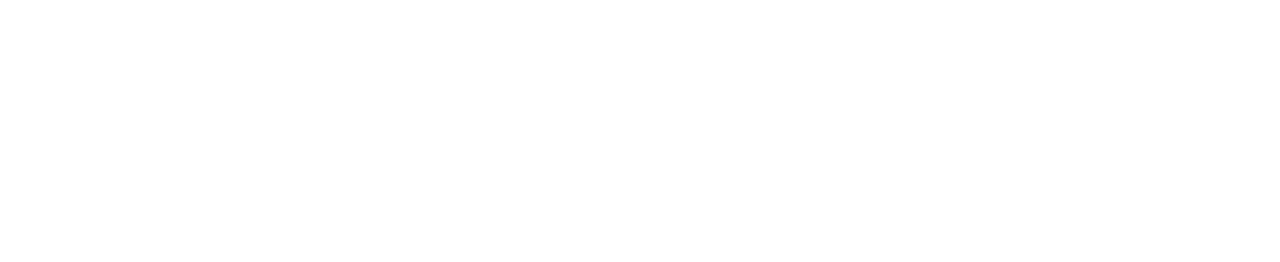
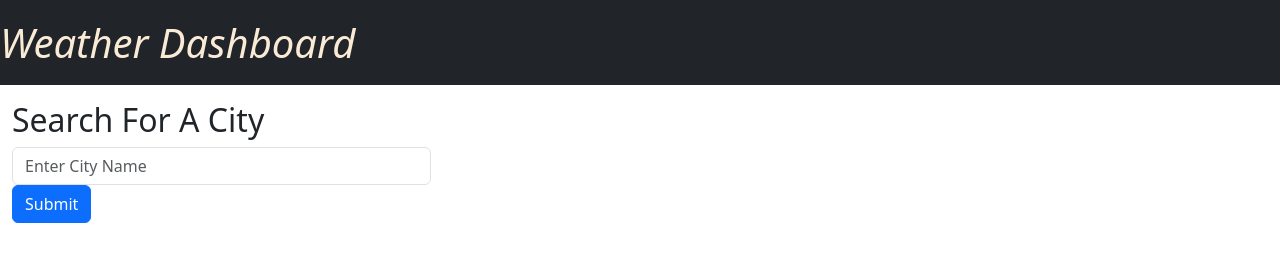
Before and after one commit to AngelaFig/Weather-Dashboard, a plain HTML site: page index.html in a window 1280 px wide. Drawn offline with nearby package versions, Linux system fonts and the light colour scheme.

Commit message:
Added intial HTML for nav, search bar, and search history section.  Added api key and api call format tto js. Added some basic style overrides to css

```diff
--- a/assets/main.css
+++ b/assets/main.css
@@ -0,0 +1,13 @@
+*{
+    box-sizing: border-box;
+}
+
+nav {
+    height: 85px;
+
+}
+
+#text{
+    color:antiquewhite;
+    text-align: center;
+}
--- a/assets/script.js
+++ b/assets/script.js
@@ -0,0 +1,6 @@
+
+http://api.openweathermap.org/geo/1.0/direct?q={city name},{state code},{country code}&limit={limit}&appid={API key}
+
+// US CODE: 840
+
+var apiKey = '59939906650b56969f54c525743fa617';
--- a/index.html
+++ b/index.html
@@ -3,10 +3,33 @@
 <head>
     <meta charset="UTF-8">
     <meta name="viewport" content="width=device-width, initial-scale=1.0">
+    <link href="https://cdn.jsdelivr.net/npm/bootstrap@5.3.0/dist/css/bootstrap.min.css" rel="stylesheet" integrity="sha384-9ndCyUaIbzAi2FUVXJi0CjmCapSmO7SnpJef0486qhLnuZ2cdeRhO02iuK6FUUVM" crossorigin="anonymous">
     <link rel="stylesheet" href="assets/main.css">
-    <title>Document</title>
+    <title>Weather Dashboard</title>
 </head>
 <body>
+    <nav class="navbar bg-dark">
+        <i class="fs-1" id="text">Weather Dashboard</i>
+    </nav>
+
+    <main class="container-fluid" id="main-container">
+        <div class="d-flex flex-row mb-3"></div>
+
+        <div id="user-input" class="col-md-4">
+            <div class="card-body">
+                <h2>Search For A City</h2>
+                <form class="form-inline">
+                    <input type="text" placeholder="Enter City Name" class="form-control mr-sm-2 input">
+                    <button id="submit-button" class="btn btn-primary" type="submit">Submit</button>
+                </form>
+                <div class="search-history"></div>
+            </div>
+        </div>
+
+
+    </main>
+
+
 <script src="assets/script.js"></script>
 </body>
 </html>
```
